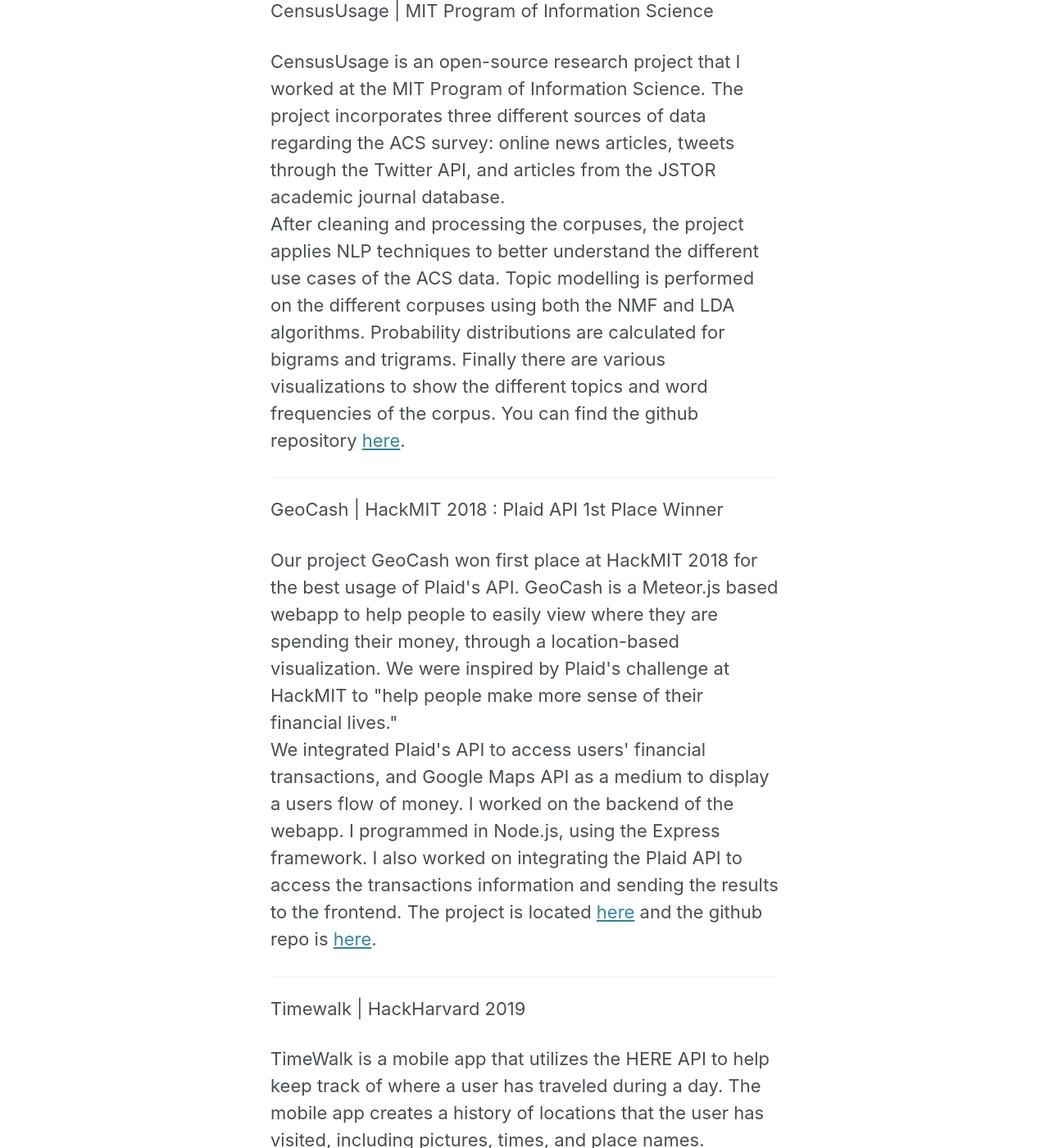
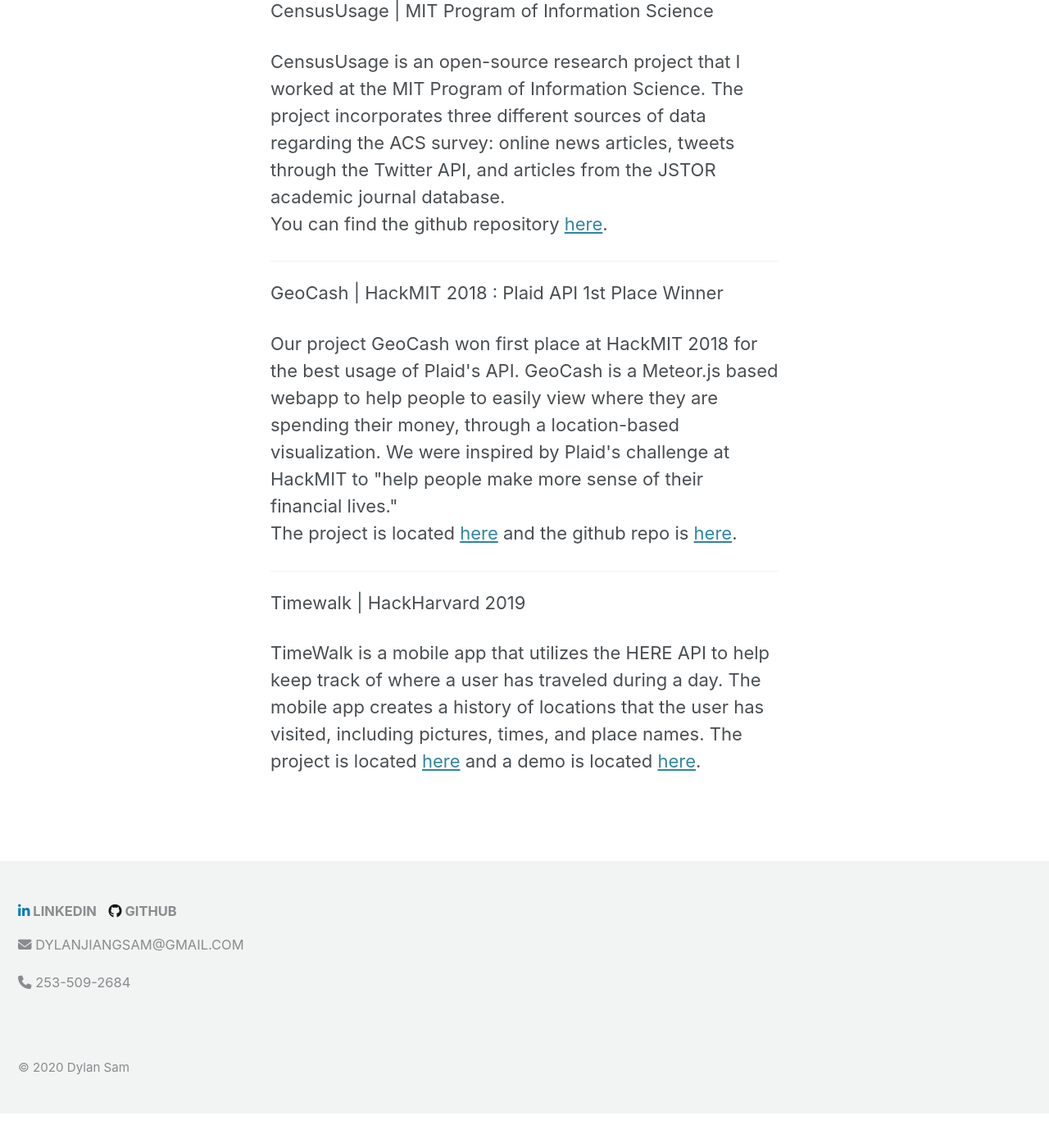
Before and after one commit to dsam99/dsam99.github.io, a Jekyll site: the page built from experience.md, in a window 1280 px wide and 1400 px high, scrolled down 1731 px. Shown: the whole window at 82% size. Built offline with Jekyll 4.4.1, drawn with Linux system fonts in a browser that asks for light colours; cached includes are drawn as plain includes; nearby versions of some CDN libraries; after the commit the page ends 3088 px from its top, so only the background shows below that; some of the changed text lies outside the part shown.

Commit message:
thinning out content to make more readable

```diff
--- a/_layouts/experience.html
+++ b/_layouts/experience.html
@@ -56,11 +56,6 @@ author_profile: false
 			The project incorporates three different sources of data regarding the ACS survey: online news articles,
 			tweets through the Twitter API, and articles from the JSTOR academic journal database. <br>
 
-			After cleaning and processing the corpuses, the project applies NLP techniques to better understand
-			the different use cases of the ACS data. Topic modelling is performed on the different corpuses using
-			both the NMF and LDA algorithms. Probability distributions are calculated for bigrams and trigrams. Finally
-			there are various visualizations to show the different topics and word frequencies of the corpus.
-
 			You can find the github repository <a href="https://github.com/MIT-Informatics/CensusUsage">here</a>.
 		</p>
 
@@ -73,14 +68,6 @@ author_profile: false
 			location-based visualization. We were inspired by Plaid's challenge at HackMIT to "help people
 			make more sense of their financial lives." <br>
 
-			We integrated Plaid's API to access users' financial transactions, and Google Maps API as a medium to display a
-			users flow of money. I worked on the backend of the webapp. I programmed in Node.js, using the Express framework.
-			I also worked on integrating the Plaid API to access the transactions information and sending the results to
-			the frontend.
-
-
-
-
 			The project is located <a href="https://devpost.com/software/geocash-5h0zlt">here</a> and the github repo is
 			<a href="https://github.com/shawnaness/geocash"> here</a>.
 		</p>
@@ -91,9 +78,6 @@ author_profile: false
 			TimeWalk is a mobile app that utilizes the HERE API to help keep track of where a user has traveled during a day.
 			The mobile app creates a history of locations that the user has visited, including pictures, times, and place names.
 
-			TimeWalk was created fully in Javascript. I worked in Node.js to create the backend for our app, which integrated
-			HERE API. I made requests to the API and passed the information to the front-end.
-
 			The project is located <a href="https://github.com/dsam99/timewalk">here</a> and a demo is located
 			<a href="https://www.youtube.com/watch?time_continue=1&v=0VUWbDo44t0"> here</a>.
 		</p>
--- a/_layouts/research.html
+++ b/_layouts/research.html
@@ -60,7 +60,7 @@ author_profile: false
 				the importance of these features. The data collection software that I engineered is currently in production for the GDSA team
 				for data visualization tools. <br> <br>
 
-				I implemented a deep neural network to identify failed data transmission with 95% accuracy, which is a 4% increase from the
+				I implemented a neural network to identify failed data transmission with 95% accuracy, which is a 4% increase from the
 				existing GDS software. I implemented an Adversarial Autoencoder and a One-Class SVM for anomaly detection in data transmission.
 				My trained models are used by the GDSA team in real time analysis of data transmission and will likely be integrated for the
 				Mars 2020 mission. <br> <br>
```
